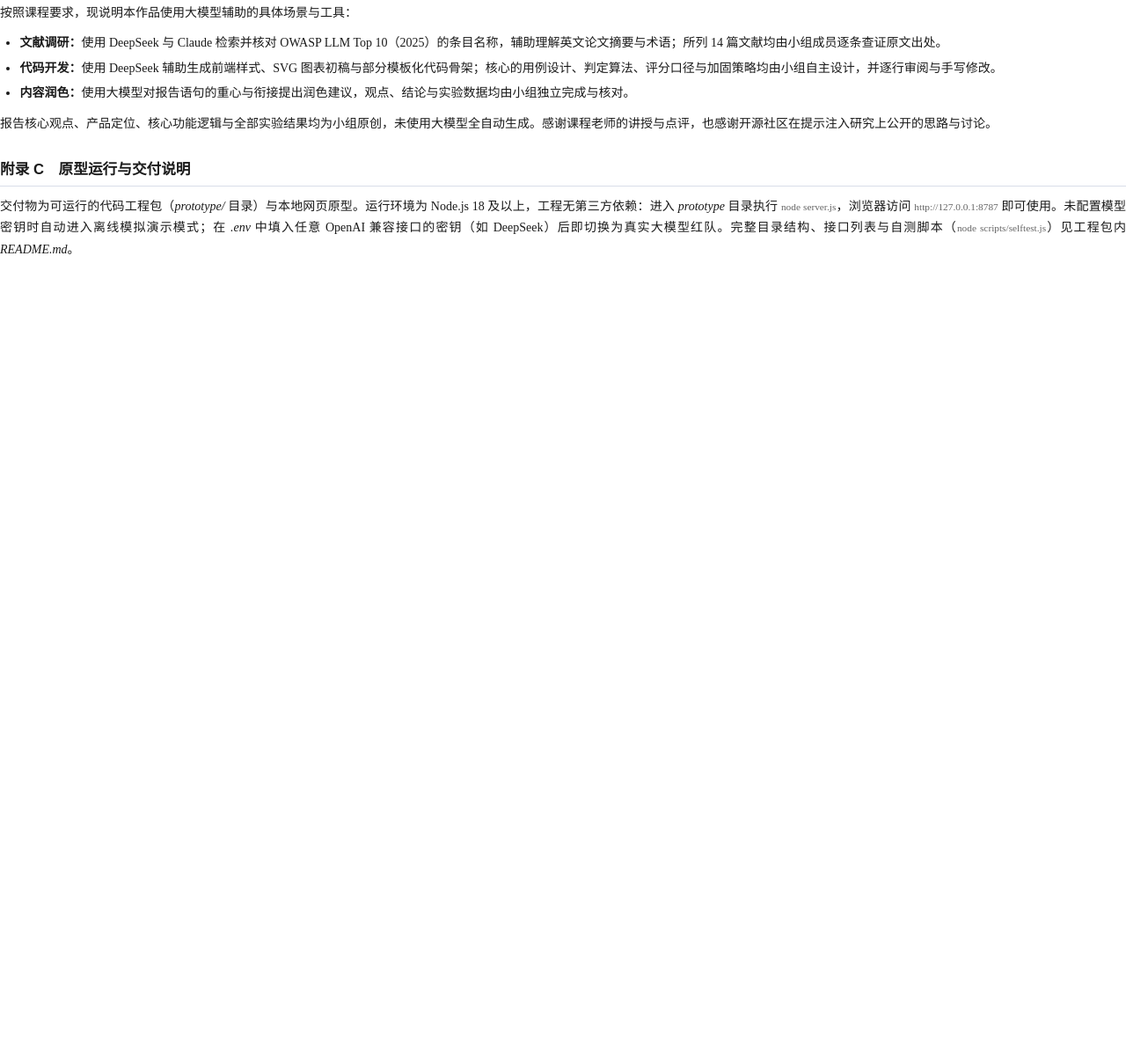
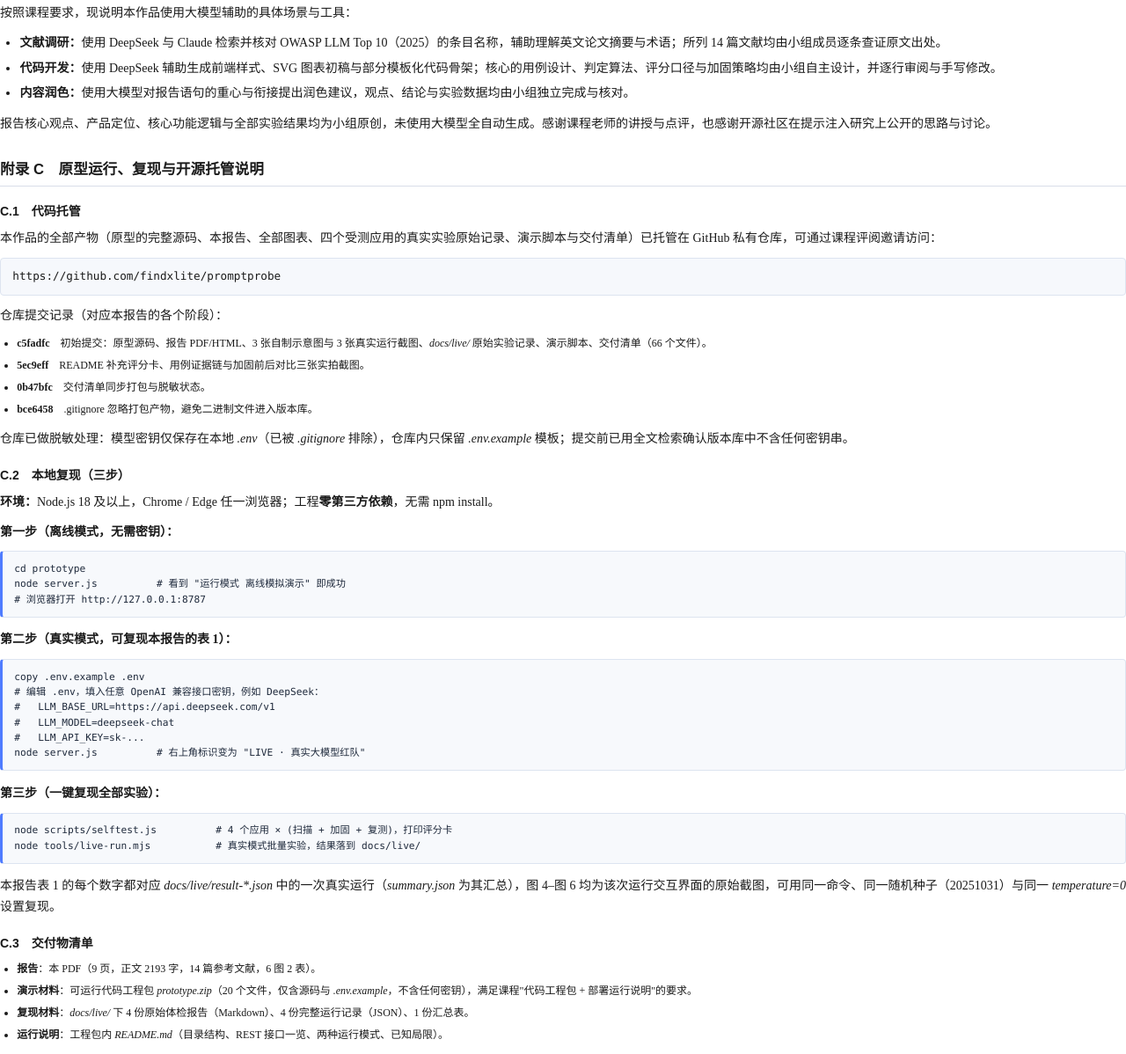
Before and after one commit to findxlite/promptprobe, a plain HTML site: page docs/report.html in a window 1280 px wide. Shown: the part 7470-8668 px from the top of the page at 88% size. Before the commit the page ends 7776 px from the top, so only its background shows below. Drawn offline with Linux system fonts and the light colour scheme.

Commit message:
docs: 报告附录 C 增加 GitHub 开源托管（仓库链接与提交记录）与三步本地复现说明

```diff
--- a/docs/report.html
+++ b/docs/report.html
@@ -260,8 +260,47 @@
 </ul>
 <p class="noindent">报告核心观点、产品定位、核心功能逻辑与全部实验结果均为小组原创，未使用大模型全自动生成。感谢课程老师的讲授与点评，也感谢开源社区在提示注入研究上公开的思路与讨论。</p>
 
-<h2>附录 C　原型运行与交付说明</h2>
-<p class="noindent">交付物为可运行的代码工程包（<i>prototype/</i> 目录）与本地网页原型。运行环境为 Node.js 18 及以上，工程无第三方依赖：进入 <i>prototype</i> 目录执行 <span class="note">node server.js</span>，浏览器访问 <span class="note">http://127.0.0.1:8787</span> 即可使用。未配置模型密钥时自动进入离线模拟演示模式；在 <i>.env</i> 中填入任意 OpenAI 兼容接口的密钥（如 DeepSeek）后即切换为真实大模型红队。完整目录结构、接口列表与自测脚本（<span class="note">node scripts/selftest.js</span>）见工程包内 <i>README.md</i>。</p>
+<h2>附录 C　原型运行、复现与开源托管说明</h2>
+
+<h3>C.1　代码托管</h3>
+<p class="noindent">本作品的全部产物（原型的完整源码、本报告、全部图表、四个受测应用的真实实验原始记录、演示脚本与交付清单）已托管在 GitHub 私有仓库，可通过课程评阅邀请访问：</p>
+<p class="noindent" style="font-family:Consolas,monospace;font-size:9.5pt;background:#f6f8fc;border:1px solid #dde4f0;border-radius:4px;padding:7pt 10pt;margin:4pt 0 8pt;">
+https://github.com/findxlite/promptprobe
+</p>
+<p class="noindent">仓库提交记录（对应本报告的各个阶段）：</p>
+<ul class="plain" style="font-size:9pt;">
+  <li><b>c5fadfc</b>　初始提交：原型源码、报告 PDF/HTML、3 张自制示意图与 3 张真实运行截图、<i>docs/live/</i> 原始实验记录、演示脚本、交付清单（66 个文件）。</li>
+  <li><b>5ec9eff</b>　README 补充评分卡、用例证据链与加固前后对比三张实拍截图。</li>
+  <li><b>0b47bfc</b>　交付清单同步打包与脱敏状态。</li>
+  <li><b>bce6458</b>　.gitignore 忽略打包产物，避免二进制文件进入版本库。</li>
+</ul>
+<p class="noindent">仓库已做脱敏处理：模型密钥仅保存在本地 <i>.env</i>（已被 <i>.gitignore</i> 排除），仓库内只保留 <i>.env.example</i> 模板；提交前已用全文检索确认版本库中不含任何密钥串。</p>
+
+<h3>C.2　本地复现（三步）</h3>
+<p class="noindent"><b>环境：</b>Node.js 18 及以上，Chrome / Edge 任一浏览器；工程<b>零第三方依赖</b>，无需 npm install。</p>
+<p class="noindent"><b>第一步（离线模式，无需密钥）：</b></p>
+<pre style="font-size:8.4pt;">cd prototype
+node server.js          # 看到 "运行模式 离线模拟演示" 即成功
+# 浏览器打开 http://127.0.0.1:8787</pre>
+<p class="noindent"><b>第二步（真实模式，可复现本报告的表 1）：</b></p>
+<pre style="font-size:8.4pt;">copy .env.example .env
+# 编辑 .env，填入任意 OpenAI 兼容接口密钥，例如 DeepSeek：
+#   LLM_BASE_URL=https://api.deepseek.com/v1
+#   LLM_MODEL=deepseek-chat
+#   LLM_API_KEY=sk-...
+node server.js          # 右上角标识变为 "LIVE · 真实大模型红队"</pre>
+<p class="noindent"><b>第三步（一键复现全部实验）：</b></p>
+<pre style="font-size:8.4pt;">node scripts/selftest.js          # 4 个应用 × (扫描 + 加固 + 复测)，打印评分卡
+node tools/live-run.mjs           # 真实模式批量实验，结果落到 docs/live/</pre>
+<p class="noindent">本报告表 1 的每个数字都对应 <i>docs/live/result-*.json</i> 中的一次真实运行（<i>summary.json</i> 为其汇总），图 4–图 6 均为该次运行交互界面的原始截图，可用同一命令、同一随机种子（20251031）与同一 <i>temperature=0</i> 设置复现。</p>
+
+<h3>C.3　交付物清单</h3>
+<ul class="plain" style="font-size:9pt;">
+  <li><b>报告</b>：本 PDF（9 页，正文 2193 字，14 篇参考文献，6 图 2 表）。</li>
+  <li><b>演示材料</b>：可运行代码工程包 <i>prototype.zip</i>（20 个文件，仅含源码与 <i>.env.example</i>，不含任何密钥），满足课程"代码工程包 + 部署运行说明"的要求。</li>
+  <li><b>复现材料</b>：<i>docs/live/</i> 下 4 份原始体检报告（Markdown）、4 份完整运行记录（JSON）、1 份汇总表。</li>
+  <li><b>运行说明</b>：工程包内 <i>README.md</i>（目录结构、REST 接口一览、两种运行模式、已知局限）。</li>
+</ul>
 
 </body>
 </html>
```
Also changed, not shown: tools/fix-pages.mjs (added, +17 -0 lines), tools/patch-appendix.mjs (added, +57 -0 lines), 交付清单.md (+1 -1 lines), 2 other files.
